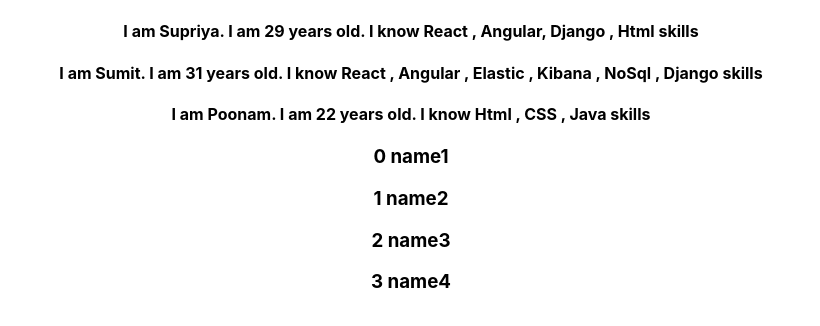
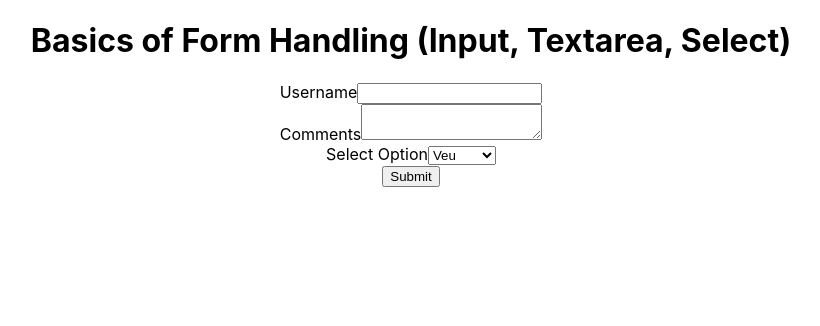
Before and after one commit to superriya/React_self_learning, a React (Create React App) app: page / in a window 1280 px wide. Shown: the top 326 px of the page, without its empty margins (229-1049 px from the left). Built offline with nearby package versions, Linux system fonts and the light colour scheme.

Commit message:
added Form Handling concepts

```diff
--- a/src/App.js
+++ b/src/App.js
@@ -12,12 +12,14 @@
 import UserGreeting from './components/UserGreeting';
 import BindInConstructor from './components/BindInConstructor';
 import NameList from './components/NameList';
+import Form from './components/Form';
 
 
 function App() {
   return (
     <div className="App">
-      <NameList />
+      <Form />
+      {/* <NameList /> */}
       {/* <BindInConstructor /> */}
       {/* <UserGreeting /> */}
       {/* <Greet name="Supriya">
--- /dev/null
+++ b/src/components/Form.js
@@ -0,0 +1,80 @@
+import React, { Component } from 'react'
+
+class Form extends Component {
+    constructor(props) {
+        super(props)
+
+        this.state = {
+             username: '',
+             comment: '',
+             topic: 'veu'
+        }
+    }
+
+    changeUsernameHandler = (event) => {
+        this.setState({
+            username: event.target.value
+        }, () => {
+            console.log(this.state.username)
+        })
+    }
+
+    changeCommentHandler = (event) => {
+        this.setState({
+            comment: event.target.value
+        }, () => {
+            console.log(this.state.comment)
+        })
+    }
+
+    changeTopicHandler = (event) => {
+        this.setState({
+            topic: event.target.value
+        })
+    }
+
+    changeFormHandler = (event) => {
+        event.preventDefault()
+        alert(` ${this.state.username} ${this.state.comment} ${this.state.topic} `)
+    }
+
+    render() {
+        return (
+            <div>
+                <div>
+                    <h1>Basics of Form Handling (Input, Textarea, Select)</h1>
+                </div>
+                <form onSubmit={this.changeFormHandler}>
+                    {/* Input Text */}
+                    <div>
+                        <label>Username</label>
+                        <input type="text"
+                        value={this.state.username}
+                        onChange={this.changeUsernameHandler} />
+                    </div>
+
+                    {/* Textarea */}
+                    <div>
+                        <label>Comments</label>
+                        <textarea
+                        value={this.state.comment}
+                        onChange={this.changeCommentHandler}></textarea>
+                    </div>
+
+                    {/* Select Topic */}
+                    <label>Select Option</label>
+                    <select value={this.state.topic} onChange={this.changeTopicHandler}>
+                        <option value="react">React</option>
+                        <option value="angular">Angular</option>
+                        <option value="veu">Veu</option>
+                    </select>
+                    <div>
+                        <button type="submit">Submit</button>
+                    </div>
+                </form>
+            </div>
+        )
+    }
+}
+
+export default Form
```
Also changed, not shown: 1 other file (tests, documents, lock files or other folders).
